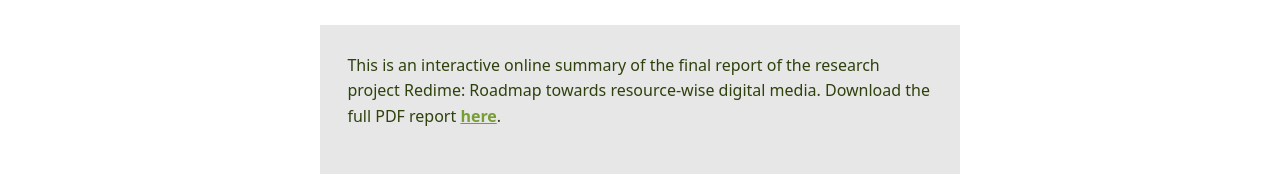
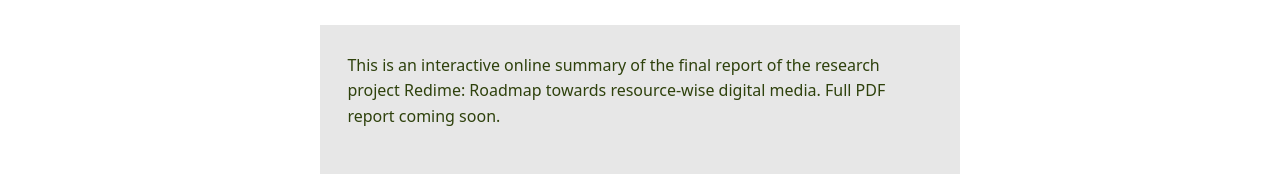
Before and after one commit to pekkapulli/redime, a React (Vite) app: page / in a window 1280 px wide. Shown: the part 602-782 px from the top of the page. Built offline with nearby package versions, Linux system fonts and the light colour scheme.

Commit message:
Remove PDF link

```diff
--- a/src/routes/Article.tsx
+++ b/src/routes/Article.tsx
@@ -45,8 +45,8 @@
     }));
   };
 
-  const pdfUrl =
-    "https://blogs.helsinki.fi/smlaakso/files/2024/04/ReDime-report-v1.pdf";
+  // const pdfUrl =
+  //   "https://blogs.helsinki.fi/smlaakso/files/2024/04/ReDime-report-v1.pdf";
 
   return (
     <ArticleParamsContext.Provider
@@ -58,7 +58,7 @@
             <P>
               This is an interactive online summary of the final report of the
               research project Redime: Roadmap towards resource-wise digital
-              media. Download the full PDF report <A href={pdfUrl}>here</A>.
+              media. Full PDF report coming soon.
             </P>
           </FactBox>
           <SectionTitle>
@@ -214,9 +214,9 @@
             digital media services more visible. The research project was
             conducted in 2023-2024 at the Centre for Consumer Society Research
             at the University of Helsinki and Funded by the Media Industry
-            Research Foundation of Finland. Download the full PDF report{" "}
-            <A href={pdfUrl}>here</A>. Team members: Salla-Maaria Laaksonen,
-            Meri Frig, Pekka Pulli, Erjon Skenderi, and Selma Suppanen.
+            Research Foundation of Finland. Full PDF report coming soon. Team
+            members: Salla-Maaria Laaksonen, Meri Frig, Pekka Pulli, Erjon
+            Skenderi, and Selma Suppanen.
           </P>
           <P>
             Original tree photo by{" "}
```
